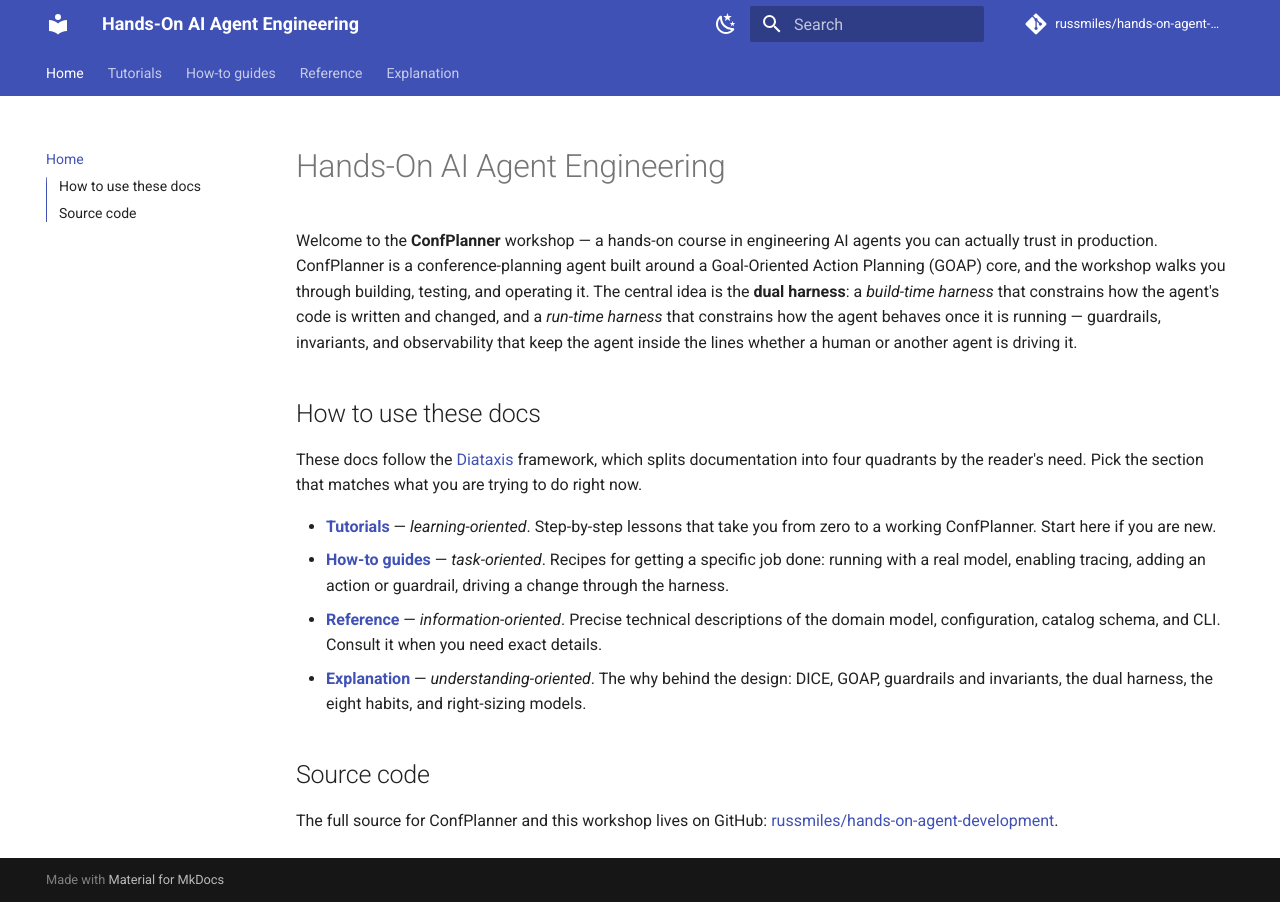
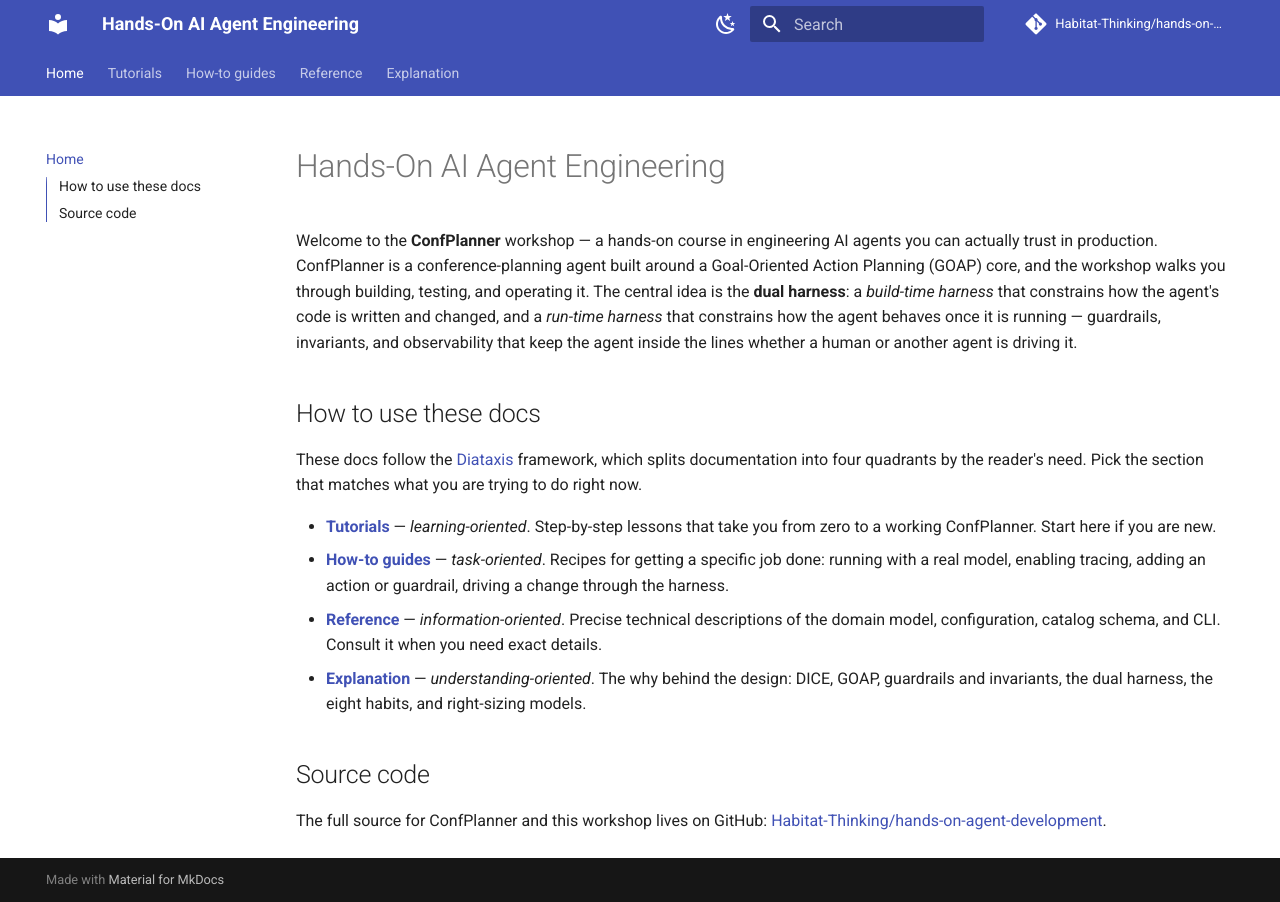
Before and after one commit to Habitat-Thinking/hands-on-agent-development, an MkDocs documentation site: the page built from docs/index.md, in a window 1280 px wide. Built offline with MkDocs 1.6.1 and Material for MkDocs 9.7.7, drawn with Linux system fonts in a browser that asks for light colours; comment, search, counter and statistics services are not loaded.

Commit message:
chore: update repo references after transfer to Habitat-Thinking
Repo moved from russmiles to the Habitat-Thinking org. Canonicalize the GitHub owner
(russmiles -> Habitat-Thinking) and Pages host (russmiles.github.io ->
habitat-thinking.github.io) in mkdocs.yml (site_url/repo_url) and the docs pages.
GitHub redirects the old paths, but a public workshop should point at its real home.

Co-Authored-By: Claude Opus 4.8 (1M context) <noreply@anthropic.com>

```diff
--- a/docs/index.md
+++ b/docs/index.md
@@ -30,4 +30,4 @@ matches what you are trying to do right now.
 ## Source code
 
 The full source for ConfPlanner and this workshop lives on GitHub:
-[russmiles/hands-on-agent-development](https://github.com/russmiles/hands-on-agent-development).
+[Habitat-Thinking/hands-on-agent-development](https://github.com/Habitat-Thinking/hands-on-agent-development).
--- a/mkdocs.yml
+++ b/mkdocs.yml
@@ -1,9 +1,9 @@
 site_name: Hands-On AI Agent Engineering
 site_description: The ConfPlanner workshop — engineering AI agents you can trust, with a dual build-time and run-time harness.
-site_url: https://russmiles.github.io/hands-on-agent-development/
+site_url: https://habitat-thinking.github.io/hands-on-agent-development/
 
-repo_url: https://github.com/russmiles/hands-on-agent-development
-repo_name: russmiles/hands-on-agent-development
+repo_url: https://github.com/Habitat-Thinking/hands-on-agent-development
+repo_name: Habitat-Thinking/hands-on-agent-development
 edit_uri: edit/main/docs/
 
 docs_dir: docs
```
Also changed, not shown: docs/how-to/drive-a-change-with-the-harness.md (+1 -1 lines), docs/tutorials/getting-started.md (+1 -1 lines), docs/tutorials/walk-the-labs.md (+6 -6 lines).
